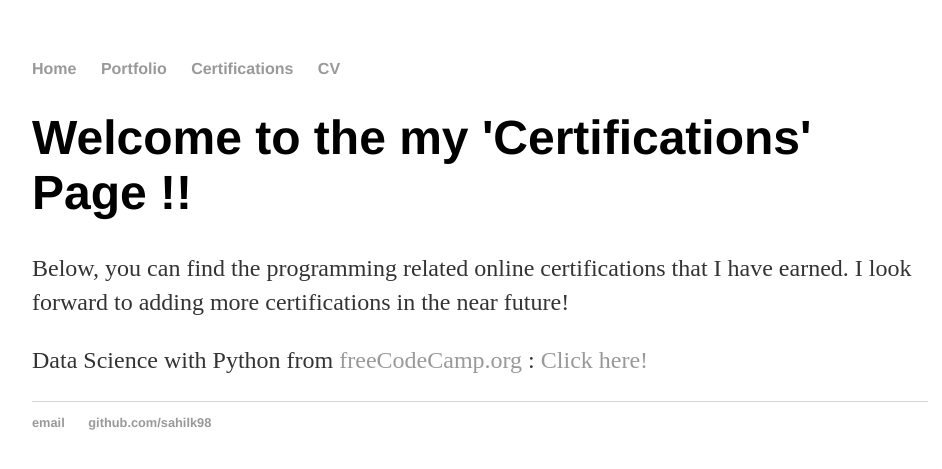
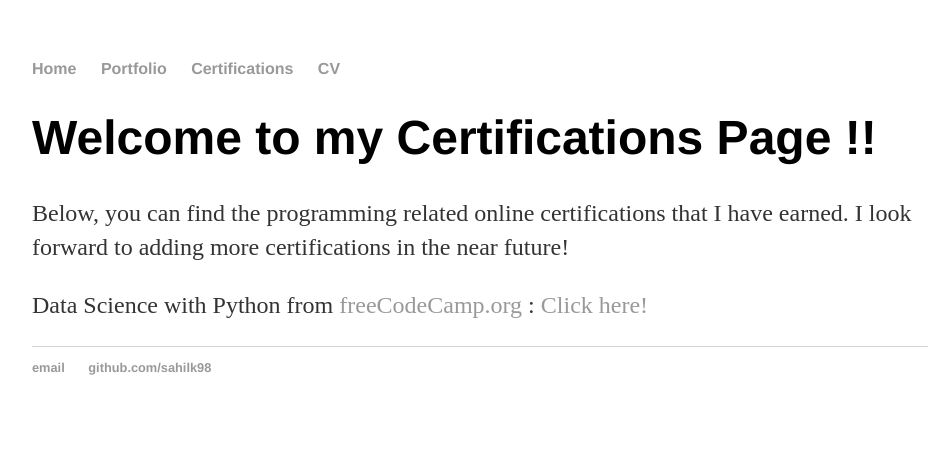
Before and after one commit to sahilk98/sahilk98.github.io, a Jekyll site: the page built from certifications.html, in a window 1280 px wide. Shown: the top 469 px of the page, without its empty margins (160-1102 px from the left). Built offline with Jekyll 4.4.1, drawn with Linux system fonts in a browser that asks for light colours.

Commit message:
Update certifications.html

```diff
--- a/certifications.html
+++ b/certifications.html
@@ -2,7 +2,7 @@
 layout: default
 name: Certifications
 ---
-<h1>Welcome to the my 'Certifications' Page !!</h1>
+<h1>Welcome to my Certifications Page !!</h1>
 
 <p> Below, you can find the programming related online certifications that I have earned. I look forward to adding more certifications in the near future! </p>
 
```
